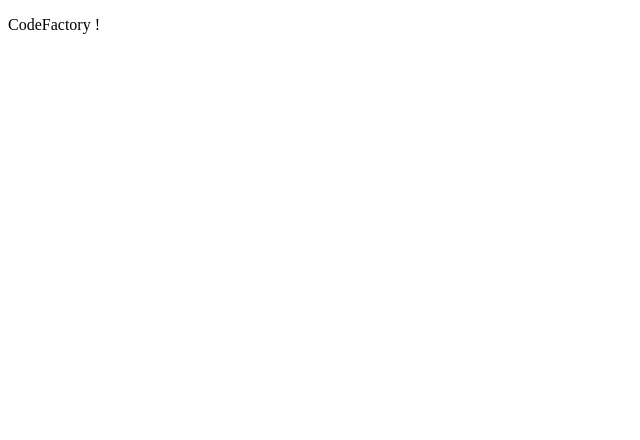
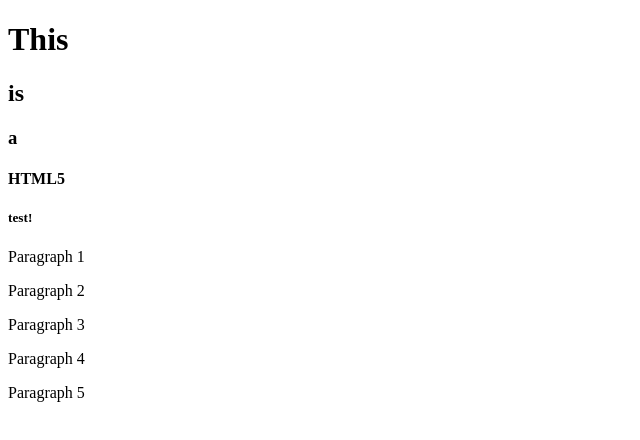
Before and after one commit to KatharinaSimma/CF-HTML-DAY01-Siljic-Pleschutznig, a plain HTML site: page exercise1.html in a window 1280 px wide. Shown: the whole page, without its empty margins (0-640 px from the left). Drawn offline with Linux system fonts and the light colour scheme.

Commit message:
Added 5 paragraphs and 5 headings

```diff
--- a/exercise1.html
+++ b/exercise1.html
@@ -4,8 +4,15 @@
 	<title>Exercise 1</title>
 </head>
 <body>
-	<p>
-		CodeFactory !
-	</p>
+	<h1>This</h1>
+	<h2>is</h2>
+	<h3>a</h3>
+	<h4>HTML5</h4>
+	<h5>test!</h5>
+	<p>Paragraph 1</p>
+	<p>Paragraph 2</p>
+	<p>Paragraph 3</p>
+	<p>Paragraph 4</p>
+	<p>Paragraph 5</p>
 </body>
 </html>
```
